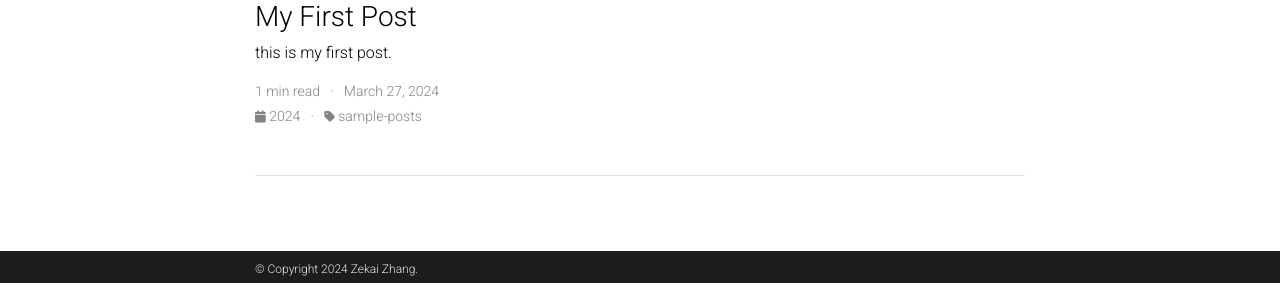
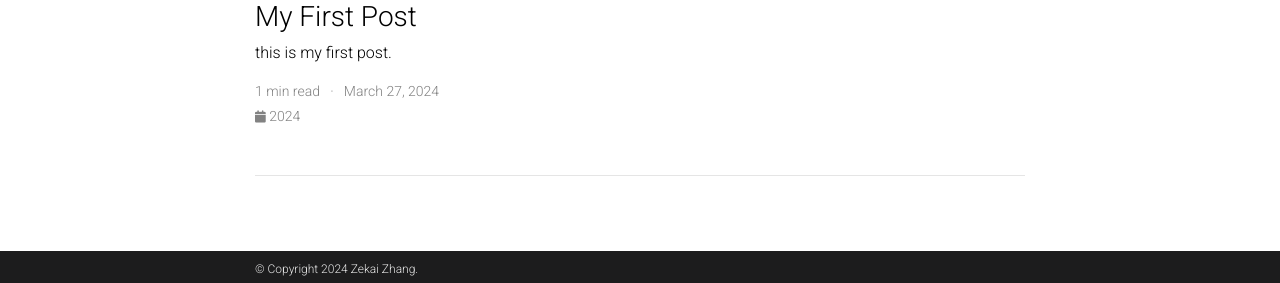
Before and after one commit to zekaiblog/zekaiblog.github.io, a Jekyll site: the page built from _pages/blog.md, in a window 1280 px wide and 971 px high. Shown: the part 685-968 px from the top of the window. Built offline with Jekyll 4.4.1, drawn with Linux system fonts in a browser that asks for light colours; the list of posts is cut into pages by our own code; comment, search, counter and statistics services are not loaded; a style sheet for code colours, icons or effects is not loaded.

Commit message:
Update 2024-3-27-first.md

```diff
--- a/_posts/2024-3-27-first.md
+++ b/_posts/2024-3-27-first.md
@@ -1,9 +1,8 @@
 ---
-layout: post
+layout: distill
 title:  My First Post
 date: 2024-3-27
 description: this is my first post.
-categories: sample-posts
 featured: true
 ---
 
```
